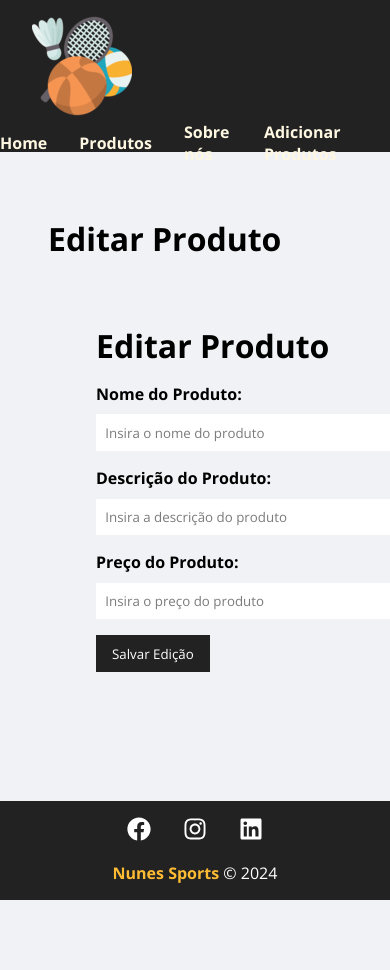
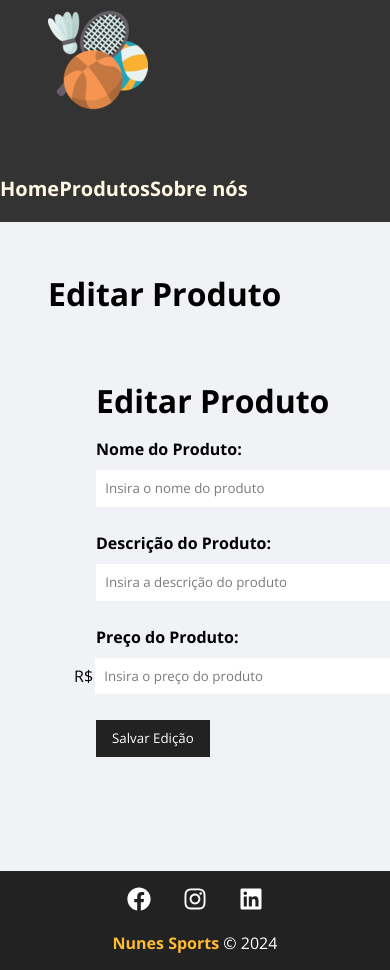
Before and after one commit to luissecundes/walljobs-nunessports, a React (Create React App) app in the folder frontend/nunes-sports-frontend/: page /producteditform/1 in a window 390 px wide. Shown: the top 970 px of the page. Before the commit the page ends 900 px from the top, so only its background shows below. Built offline with nearby package versions, Linux system fonts and the light colour scheme; no server answers.

Commit message:
Navbar mais responsiva. Feitas algumas validações de campo

```diff
--- a/frontend/nunes-sports-frontend/package.json
+++ b/frontend/nunes-sports-frontend/package.json
@@ -14,6 +14,7 @@
     "react-dom": "^18.2.0",
     "react-hooks": "^1.0.1",
     "react-icons": "^4.12.0",
+    "react-loader-spinner": "^6.1.6",
     "react-number-format": "^5.3.1",
     "react-router-dom": "^6.21.1",
     "react-scripts": "5.0.1",
--- a/frontend/nunes-sports-frontend/public/index.html
+++ b/frontend/nunes-sports-frontend/public/index.html
@@ -7,7 +7,7 @@
   <meta name="viewport" content="width=device-width, initial-scale=1" />
   <meta name="theme-color" content="#000000" />
   <meta name="description" content="Web site created using create-react-app" />
-  <link rel="apple-touch-icon" href="%PUBLIC_URL%/logo192.png" />
+  <link rel="apple-touch-icon"  />
   <link rel="manifest" href="%PUBLIC_URL%/manifest.json" />
   <title>Nunes Sports</title>
   <!-- Fonte Open Sans do Google -->
--- a/frontend/nunes-sports-frontend/src/components/controllers/AddProducts.js
+++ b/frontend/nunes-sports-frontend/src/components/controllers/AddProducts.js
@@ -1,16 +1,23 @@
+import React, { useState } from 'react';
 import { useNavigate } from 'react-router-dom';
 import styles from './AddProducts.module.css';
 import ProductForm from '../forms/ProductForm';
+import LoadingSpinner from './LoadingSpinner';
 
 function AddProducts() {
   const navigate = useNavigate();
-
+  const [loading, setLoading] = useState(false);
   const handleProductSubmit = async (product) => {
     try {
+      setLoading(true);
+
       const response = await createProduct(product);
       console.log(response);
-      navigate('/products');    } catch (error) {
+      navigate('/products');
+    } catch (error) {
       console.error(error);
+    } finally {
+      setLoading(false);
     }
   };
 
@@ -43,7 +50,11 @@ function AddProducts() {
     <div className={styles.addproducts_container}>
       <h1>Adicionar Produto</h1>
       <p>Preencha os dados para adicionar o produto</p>
-      <ProductForm handleSubmit={handleProductSubmit} btnText="Adicionar Produto" />
+      {loading ? (
+        <LoadingSpinner />
+      ) : (
+        <ProductForm handleSubmit={handleProductSubmit} btnText="Adicionar Produto" />
+      )}
     </div>
   );
 }
--- a/frontend/nunes-sports-frontend/src/components/controllers/EditProducts.js
+++ b/frontend/nunes-sports-frontend/src/components/controllers/EditProducts.js
@@ -1,20 +1,25 @@
-// EditProducts.jsx
-import { useState, useEffect } from 'react';
+import React, { useState } from 'react';
 import { useNavigate, useParams } from 'react-router-dom';
 import styles from './EditProducts.module.css';
 import ProductEditForm from '../forms/ProductEditForm';
+import LoadingSpinner from './LoadingSpinner';
 
 function EditProducts() {
   const navigate = useNavigate();
   const { productId } = useParams();
+  const [loading, setLoading] = useState(false);
 
   const handleEditSubmit = async (product) => {
     try {
+      setLoading(true);
+
       const response = await updateProduct(productId, product);
       console.log(response);
       navigate('/products');
     } catch (error) {
       console.error(error);
+    } finally {
+      setLoading(false);
     }
   };
 
@@ -40,7 +45,11 @@ function EditProducts() {
   return (
     <div className={styles.editproducts_container}>
       <h1>Editar Produto</h1>
-      <ProductEditForm handleSubmit={handleEditSubmit} btnText="Salvar Edição" productId={productId} />
+      {loading ? (
+        <LoadingSpinner />
+      ) : (
+        <ProductEditForm handleSubmit={handleEditSubmit} btnText="Salvar Edição" productId={productId} />
+      )}
     </div>
   );
 }
--- /dev/null
+++ b/frontend/nunes-sports-frontend/src/components/controllers/LoadingSpinner.js
@@ -0,0 +1,12 @@
+import React from 'react';
+import { RotatingLines } from 'react-loader-spinner';
+
+function LoadingSpinner() {
+  return (
+    <div style={{ display: 'flex', justifyContent: 'center', alignItems: 'center', height: '100vh' }}>
+      <RotatingLines color="#de7c04" height={100} width={100} />
+    </div>
+  );
+}
+
+export default LoadingSpinner;
--- a/frontend/nunes-sports-frontend/src/components/forms/Input.js
+++ b/frontend/nunes-sports-frontend/src/components/forms/Input.js
@@ -1,13 +1,28 @@
-import styles from './Input.module.css'
+import React from 'react';
+import styles from './Input.module.css';
 
+function Input({ type, text, name, placeholder, handleOnChange, value, error }) {
+  const showError = error && error.length > 0;
+  const isPriceField = name === 'price';
 
-function Input({ type, text, name, placeholder, handleOnChange, value }) {
   return (
-    <div className={styles.form_control}>
+    <div className={`${styles.form_control} ${showError ? styles.error : ''}`}>
       <label htmlFor={name}>{text}:</label>
-      <input type={type} name={name} id={name} placeholder={placeholder} onChange={handleOnChange} value={value} />
+      <div className={`${styles.input_container} ${isPriceField ? styles.priceInput : ''}`}>
+        {isPriceField && <span className={styles.currencySymbol}>R$</span>}
+        <input
+          type={type}
+          name={name}
+          id={name}
+          placeholder={placeholder}
+          onChange={handleOnChange}
+          value={value}
+          className={`${showError ? styles.inputError : ''} ${styles.widerInput}`}
+        />
+      </div>
+      {showError && <span className={styles.errorMessage}>{error}</span>}
     </div>
-  )
+  );
 }
 
-export default Input
+export default Input;
--- a/frontend/nunes-sports-frontend/src/components/forms/Input.module.css
+++ b/frontend/nunes-sports-frontend/src/components/forms/Input.module.css
@@ -1,3 +1,17 @@
+.input_container {
+  display: flex;
+  align-items: center;
+}
+
+.currencySymbol {
+  margin-right: 2px;
+  margin-left: -22px;
+}
+
+.widerInput {
+  width: calc(100% - 22px);
+}
+
 .form_control {
   display: flex;
   flex-direction: column;
@@ -5,16 +19,28 @@
 }
 
 .form_control label {
-  margin-bottom: .6em;
+  margin-bottom: 0.6em;
   font-weight: bold;
 }
 
+.form_control .input_container {
+  margin-bottom: 0.6em;
+}
+
 .form_control input {
-  padding: .7em;
+  padding: 0.7em;
   border-radius: 0;
   border: none;
 }
 
 .form_control input::placeholder {
- color: #7b7b7b;
+  color: #7b7b7b;
 }
+
+.inputError {
+  border: 1px solid red;
+}
+
+.errorMessage {
+  color: red;
+}
--- a/frontend/nunes-sports-frontend/src/components/forms/ProductForm.js
+++ b/frontend/nunes-sports-frontend/src/components/forms/ProductForm.js
@@ -5,14 +5,38 @@ import SubmitButton from "../buttons/SubmitButton";
 
 function ProductForm({ handleSubmit, btnText, productData }) {
   const [product, setProduct] = useState(productData || {});
+  const [errors, setErrors] = useState({});
+
+  const validateForm = () => {
+    const newErrors = {};
+
+    if (!product.name) {
+      newErrors.name = "O nome é obrigatório.";
+    }
+
+    if (!product.description) {
+      newErrors.description = "A descrição é obrigatória.";
+    }
+
+    if (!product.price) {
+      newErrors.price = "O preço é obrigatório.";
+    }
+
+    setErrors(newErrors);
+    return Object.keys(newErrors).length === 0;
+  };
 
   const submit = (e) => {
     e.preventDefault();
-    handleSubmit(product);
+
+    if (validateForm()) {
+      handleSubmit(product);
+    }
   };
 
   const handleChange = (e) => {
     setProduct({ ...product, [e.target.name]: e.target.value });
+    setErrors({ ...errors, [e.target.name]: undefined });
   };
 
   return (
@@ -24,6 +48,7 @@ function ProductForm({ handleSubmit, btnText, productData }) {
         handleOnChange={handleChange}
         value={product.name || ""}
         name="name"
+        error={errors.name}
       />
       <Input
         type="text"
@@ -32,6 +57,7 @@ function ProductForm({ handleSubmit, btnText, productData }) {
         handleOnChange={handleChange}
         value={product.description || ""}
         name="description"
+        error={errors.description}
       />
       <Input
         type="number"
@@ -40,6 +66,7 @@ function ProductForm({ handleSubmit, btnText, productData }) {
         handleOnChange={handleChange}
         value={product.price || ""}
         name="price"
+        error={errors.price}
       />
       <SubmitButton text={btnText} />
     </form>
--- a/frontend/nunes-sports-frontend/src/components/layouts/Navbar.js
+++ b/frontend/nunes-sports-frontend/src/components/layouts/Navbar.js
@@ -12,7 +12,6 @@ function Navbar() {
           <li className={styles.item}><Link to="/">Home</Link></li>
           <li className={styles.item}> <Link to="/products">Produtos</Link></li>
           <li className={styles.item}><Link to="/company">Sobre nós</Link></li>
-          <li className={styles.item}><Link to="/addproducts">Adicionar Produtos</Link></li>
         </ul>
       </Container>
     </nav>
--- a/frontend/nunes-sports-frontend/src/components/layouts/Navbar.module.css
+++ b/frontend/nunes-sports-frontend/src/components/layouts/Navbar.module.css
@@ -1,34 +1,65 @@
 .navbar {
-  justify-content: space-between;
-  background-color: #222;
-  padding: 0em;
-  width: 100%;
-  height: 18%;
+  background-color: #333;
+  padding: 10px 0;
 }
 
-.list{
+.container {
   display: flex;
+  justify-content: space-between;
+  align-items: center;
+  max-width: 1200px;
+  margin: 0 auto;
+}
+
+.logo {
+  width: 100%;
+  max-width: 100px;
+  margin-left: 3em;
+}
+
+.list {
   list-style: none;
-  align-items: center;
-
+  display: flex;
+  margin: 0;
+  padding: 0;
 }
 
 .item {
   margin-right: 2em;
   font-weight: bold;
-
-
+  margin-top: 2em;
+  font-size: 20px;
 }
 
-.item a{
-  color:#fef7e1;
+.item:last-child {
+  margin-right: 5em;
+}
+
+.item a {
+  color: #fef7e1;
   text-decoration: none;
 }
-.item a:hover{
+
+.item a:hover {
   color: #e2aa87;
 }
 
-.logo {
-  margin-left: 2em;
-  margin-top: 1em;
+@media screen and (max-width: 768px) {
+  .container {
+    flex-direction: column;
+    align-items: flex-start;
+  }
+
+  .logo {
+    margin-bottom: 10px;
+  }
+
+  .list {
+    margin-top: 10px;
+  }
+
+  .item {
+    margin-right: 0;
+    margin-bottom: 10px;
+  }
 }
--- a/frontend/nunes-sports-frontend/src/index.js
+++ b/frontend/nunes-sports-frontend/src/index.js
@@ -1,7 +1,6 @@
 import React from 'react';
 import ReactDOM from 'react-dom/client';
 import App from './App';
-import reportWebVitals from './reportWebVitals';
 
 const root = ReactDOM.createRoot(document.getElementById('root'));
 root.render(
@@ -13,4 +12,3 @@ root.render(
 // If you want to start measuring performance in your app, pass a function
 // to log results (for example: reportWebVitals(console.log))
 // or send to an analytics endpoint. Learn more: https://bit.ly/CRA-vitals
-reportWebVitals();
--- a/frontend/nunes-sports-frontend/src/reportWebVitals.js
+++ /dev/null
@@ -1,13 +0,0 @@
-const reportWebVitals = onPerfEntry => {
-  if (onPerfEntry && onPerfEntry instanceof Function) {
-    import('web-vitals').then(({ getCLS, getFID, getFCP, getLCP, getTTFB }) => {
-      getCLS(onPerfEntry);
-      getFID(onPerfEntry);
-      getFCP(onPerfEntry);
-      getLCP(onPerfEntry);
-      getTTFB(onPerfEntry);
-    });
-  }
-};
-
-export default reportWebVitals;
```
Also changed, not shown: 1 other file (tests, documents, lock files or other folders).
